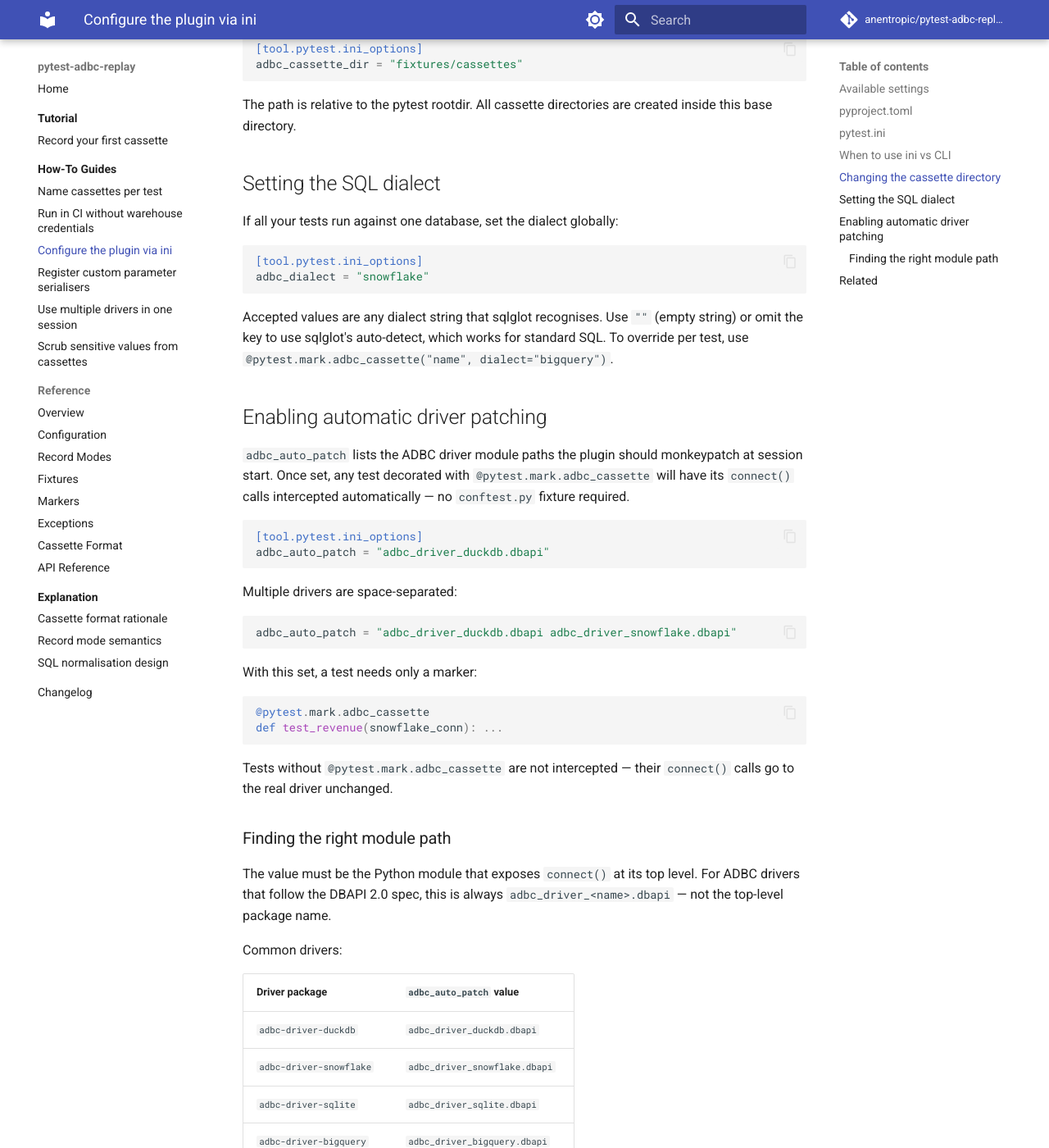
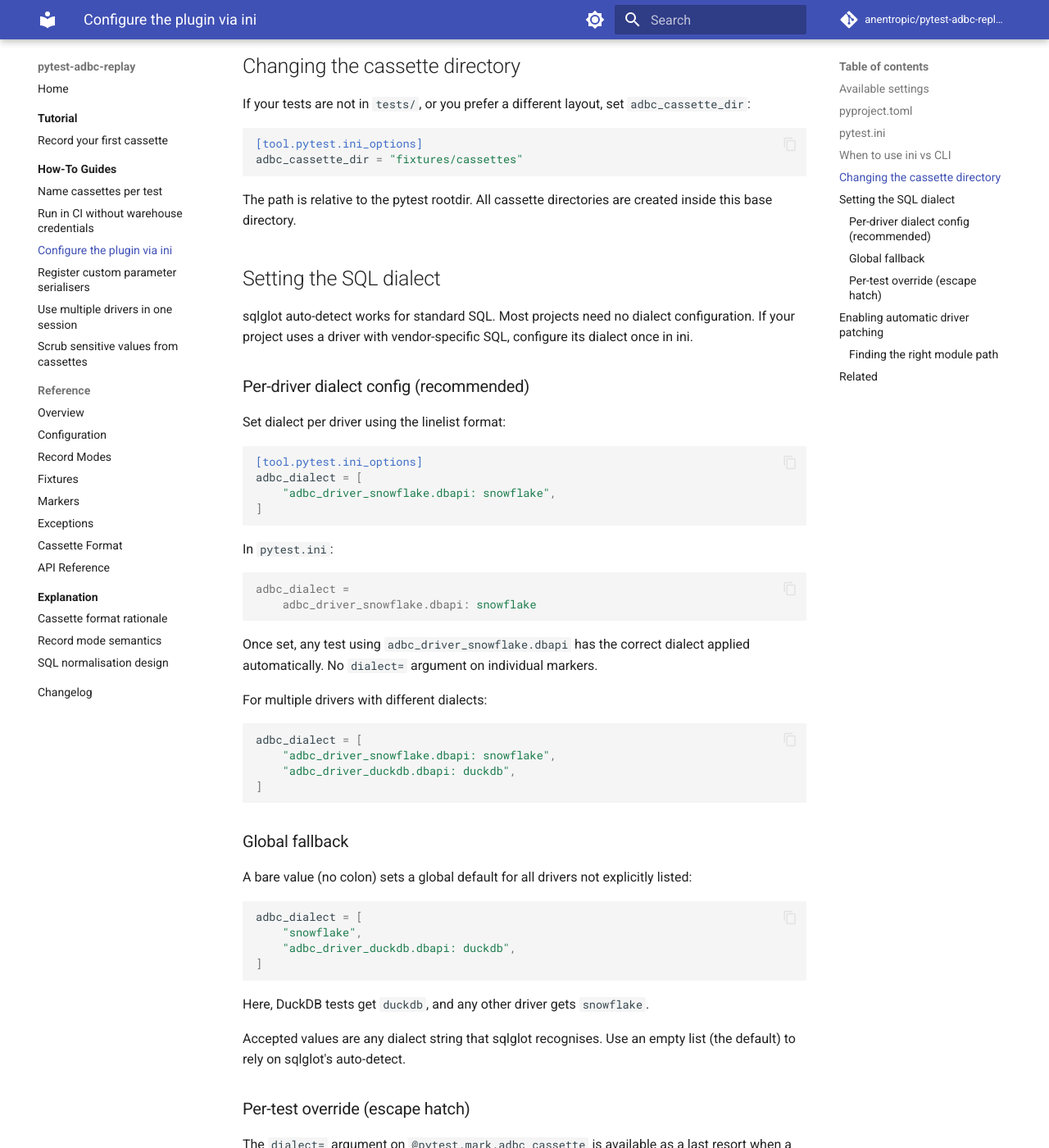
Before and after one commit to anentropic/pytest-adbc-replay, an MkDocs documentation site: the page built from docs/src/how-to/configure-via-ini.md, in a window 1280 px wide and 1400 px high, scrolled down 1521 px. Shown: the whole window at 82% size. Built offline with MkDocs 1.6.1 and Material for MkDocs 9.7.7, drawn with Linux system fonts in a browser that asks for light colours; comment, search, counter and statistics services are not loaded; some of the changed text lies outside the part shown.

Commit message:
docs(10-03): update five doc pages for per-driver adbc_dialect linelist format
- configure-via-ini.md: update settings table (linelist type), rewrite
  "Setting the SQL dialect" section with per-driver config as primary path,
  pyproject.toml/pytest.ini linelist examples, escape hatch note
- reference/configuration.md: update adbc_dialect row to linelist type/default,
  add _parse_dialect section documenting format and priority chain,
  update pyproject.toml/pytest.ini examples
- reference/markers.md: reframe dialect= as escape hatch with recommendation
  to use per-driver ini config instead
- explanation/sql-normalisation-design.md: rename section to "Dialect
  configuration", present per-driver ini as primary multi-driver approach,
  relocate marker dialect= to escape hatch subsection
- how-to/multiple-drivers.md: replace marker-as-primary example with
  per-driver ini config, show clean test code without dialect= markers
- mkdocs build --strict exits 0

Co-Authored-By: Claude Sonnet 4.6 <noreply@anthropic.com>

````diff
--- a/docs/src/how-to/configure-via-ini.md
+++ b/docs/src/how-to/configure-via-ini.md
@@ -8,7 +8,7 @@ Set plugin defaults in `pyproject.toml` or `pytest.ini` so you do not have to pa
 |---|---|---|---|
 | `adbc_cassette_dir` | ini key (str) | `tests/cassettes` | Directory where cassette subdirectories are stored. Relative to the pytest rootdir. |
 | `adbc_record_mode` | ini key (str) | `none` | Default record mode. Overridden by `--adbc-record` for a single run. |
-| `adbc_dialect` | ini key (str) | `""` | SQL dialect for normalisation. Empty string means sqlglot auto-detect. |
+| `adbc_dialect` | ini key (linelist) | `[]` | SQL dialect for sqlglot normalisation. Bare value = global fallback. Per-driver form: `driver_name: dialect`. Empty = auto-detect. |
 | `adbc_auto_patch` | ini key (str) | `""` | Space-separated list of ADBC driver module paths to monkeypatch. Enables zero-conftest record/replay. |
 | `--adbc-record` | CLI flag | `none` | Record mode for one run. Choices: `none`, `once`, `new_episodes`, `all`. |
 
@@ -18,7 +18,10 @@ Set plugin defaults in `pyproject.toml` or `pytest.ini` so you do not have to pa
 [tool.pytest.ini_options]
 adbc_cassette_dir = "tests/cassettes"
 adbc_record_mode = "none"
-adbc_dialect = ""
+adbc_dialect = [
+    "snowflake",                       # global fallback
+    "adbc_driver_duckdb: duckdb",      # per-driver override
+]
 adbc_auto_patch = "adbc_driver_duckdb.dbapi adbc_driver_snowflake.dbapi"
 ```
 
@@ -29,6 +32,8 @@ adbc_auto_patch = "adbc_driver_duckdb.dbapi adbc_driver_snowflake.dbapi"
 adbc_cassette_dir = tests/cassettes
 adbc_record_mode = none
 adbc_dialect =
+    snowflake
+    adbc_driver_duckdb: duckdb
 adbc_auto_patch = adbc_driver_duckdb.dbapi adbc_driver_snowflake.dbapi
 ```
 
@@ -58,14 +63,62 @@ The path is relative to the pytest rootdir. All cassette directories are created
 
 ## Setting the SQL dialect
 
-If all your tests run against one database, set the dialect globally:
+sqlglot auto-detect works for standard SQL. Most projects need no dialect configuration. If your project uses a driver with vendor-specific SQL, configure its dialect once in ini.
+
+### Per-driver dialect config (recommended)
+
+Set dialect per driver using the linelist format:
 
 ```toml
 [tool.pytest.ini_options]
-adbc_dialect = "snowflake"
+adbc_dialect = [
+    "adbc_driver_snowflake.dbapi: snowflake",
+]
 ```
 
-Accepted values are any dialect string that sqlglot recognises. Use `""` (empty string) or omit the key to use sqlglot's auto-detect, which works for standard SQL. To override per test, use `@pytest.mark.adbc_cassette("name", dialect="bigquery")`.
+In `pytest.ini`:
+
+```ini
+adbc_dialect =
+    adbc_driver_snowflake.dbapi: snowflake
+```
+
+Once set, any test using `adbc_driver_snowflake.dbapi` has the correct dialect applied automatically. No `dialect=` argument on individual markers.
+
+For multiple drivers with different dialects:
+
+```toml
+adbc_dialect = [
+    "adbc_driver_snowflake.dbapi: snowflake",
+    "adbc_driver_duckdb.dbapi: duckdb",
+]
+```
+
+### Global fallback
+
+A bare value (no colon) sets a global default for all drivers not explicitly listed:
+
+```toml
+adbc_dialect = [
+    "snowflake",
+    "adbc_driver_duckdb.dbapi: duckdb",
+]
+```
+
+Here, DuckDB tests get `duckdb`, and any other driver gets `snowflake`.
+
+Accepted values are any dialect string that sqlglot recognises. Use an empty list (the default) to rely on sqlglot's auto-detect.
+
+### Per-test override (escape hatch)
+
+The `dialect=` argument on `@pytest.mark.adbc_cassette` is available as a last resort when a single test needs a different dialect than its driver's configured value:
+
+```python
+@pytest.mark.adbc_cassette("my_test", dialect="bigquery")
+def test_unusual_query(db_conn): ...
+```
+
+For most projects, per-driver ini config removes the need for this on individual markers.
 
 ## Enabling automatic driver patching
 
````
Also changed, not shown: docs/src/explanation/sql-normalisation-design.md (+33 -8 lines), docs/src/how-to/multiple-drivers.md (+28 -5 lines), docs/src/reference/configuration.md (+41 -13 lines), docs/src/reference/markers.md (+14 -3 lines).
